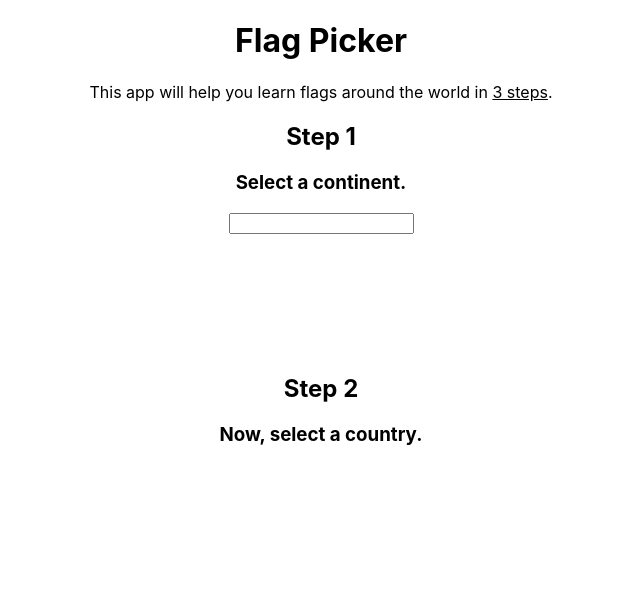
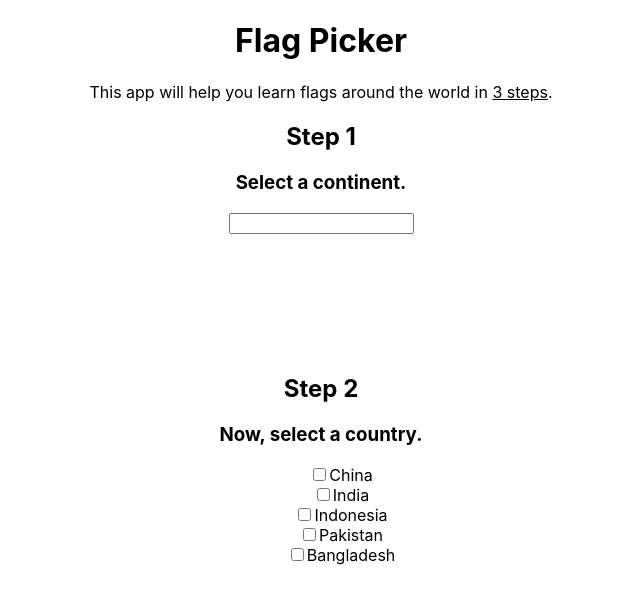
Before and after one commit to robertbglaser/flagpicker, a React (Create React App) app: page / in a window 1280 px wide. Shown: the top 604 px of the page, without its empty margins (319-959 px from the left). Built offline with nearby package versions, Linux system fonts and the light colour scheme.

Commit message:
saving changes

```diff
--- a/src/App.css
+++ b/src/App.css
@@ -30,3 +30,7 @@
     transform: rotate(360deg);
   }
 }
+.step2List{
+  /*text-decoration: none; */
+  list-style: none;
+}
--- a/src/Step2.js
+++ b/src/Step2.js
@@ -7,46 +7,62 @@ export default class Step2 extends Component {
     this.state ={
       selectedRegion:"Asia",
       continentList: [],
-      listOCountries:[]
+      listOCountries:[],
+      countrySelected: "",
 
     }
-
-
-
   };
 
   componentDidMount() {
-    const regionArr =[];
+ //   const regionArr =[];
     const selectedRegion = (this.state.selectedRegion);
     var countryArr = [];
-    Continents.map((foo) => {
-       return (
-         regionArr.push(foo.continent)
-       )
 
-    })
-    this.setState({continentList:regionArr});
 
     Continents.forEach(function(region,index){
       if ( selectedRegion === region.continent){
            countryArr= region.countries
       }
+   });
+    this.setState({listOCountries: countryArr});
+  }
+  handleCheckItem = (e)=>{
 
-   });
+    console.log("in handleCheckItem = ", e.target.value)
 
-   //console.log(countryArr)
+     const  countrySelected = e.target.value;
+      this.setState({countrySelected: countrySelected});
 
-   this.setState({listOCountries: countryArr});
+       console.log("%%" + this.state.countrySelected);
   }
-
   render() {
 
     console.log("in step 2 render" , this.state.listOCountries)
+
+
+
+    const countries = this.state.listOCountries.map(((foo) => {
+      return (
+        <div key={foo.name} >
+            <li className="step2List">
+            <input type="checkbox" onChange={this.handleCheckItem} value={foo.name}/>{foo.name}
+            </li>
+
+        </div>
+      )
+
+    }));
+
+
+
+
+
+
     return (
       <div>
 
         <ul>
-
+        {countries}
 
         </ul>
 
```
